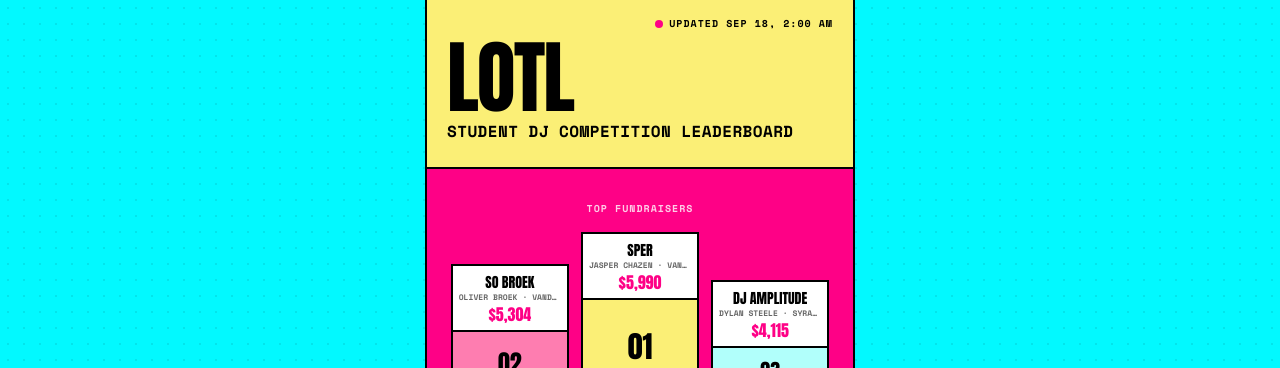
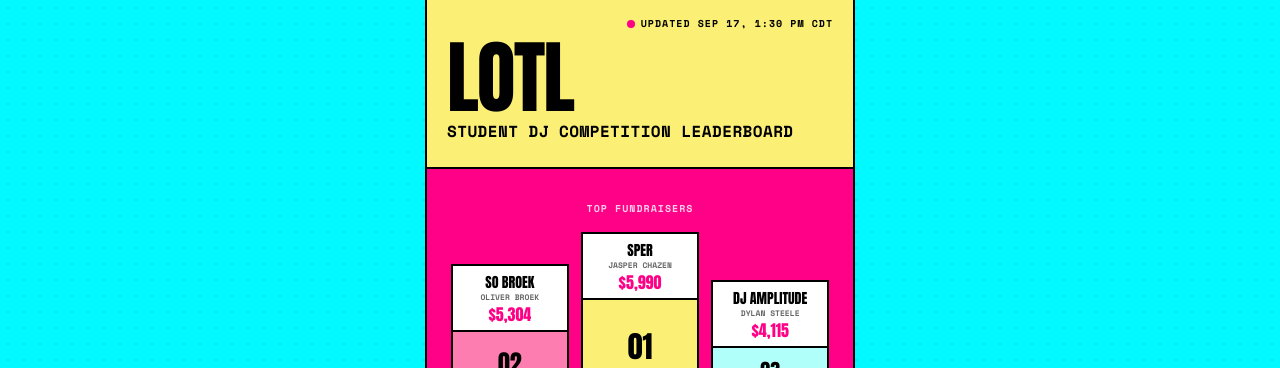
Before and after one commit to ndg24/dj-comp-leaderboard, a Next.js app: page / in a window 1280 px wide. Shown: the top 368 px of the page. Built offline with nearby package versions, Linux system fonts and the light colour scheme.

Commit message:
remove names from podium and update timestamp

```diff
--- a/src/components/Header.tsx
+++ b/src/components/Header.tsx
@@ -7,6 +7,8 @@ function formatUpdated(iso: string): string {
     hour: "numeric",
     minute: "2-digit",
     hour12: true,
+    timeZone: "America/Chicago",
+    timeZoneName: "short",
   }).format(new Date(iso));
 }
 
--- a/src/components/Podium.tsx
+++ b/src/components/Podium.tsx
@@ -21,7 +21,7 @@ function PodiumColumn({
           {dj.djName}
         </p>
         <p className="text-[7px] sm:text-[8px] uppercase font-bold text-lotl-black/60 leading-tight truncate">
-          {dj.fullName} &middot; {dj.school}
+          {dj.fullName}
         </p>
         <p className="mt-1 font-display text-sm sm:text-base text-lotl-pink leading-none">
           {formatCurrency(dj.amountRaised)}
--- a/src/data/djs.ts
+++ b/src/data/djs.ts
@@ -36,7 +36,7 @@ export const siteConfig = {
   // run ahead of the sum of amountRaised across djs[].
   totalRaised: 20728,
   // Update this every night you update totals (ISO string).
-  lastUpdated: "2026-09-17T21:00:00-05:00",
+  lastUpdated: "2026-09-17T13:30:00-05:00",
   donateUrl: "https://www.lightsonthelawn.org/dj-competition",
 };
 
```
